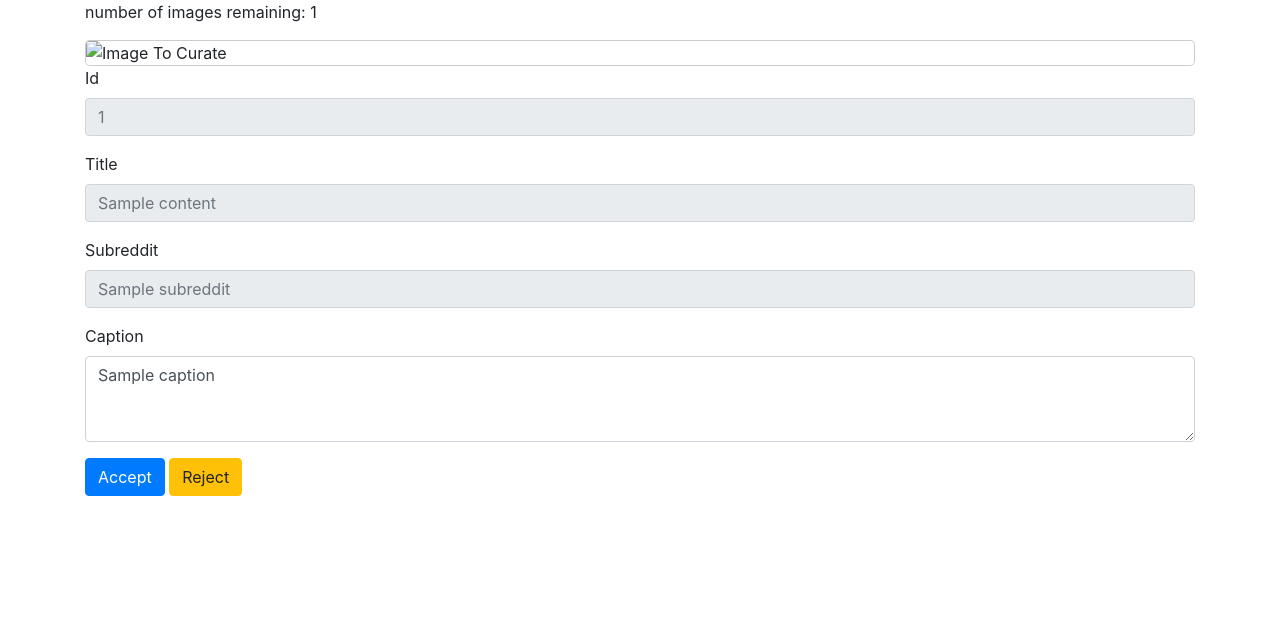
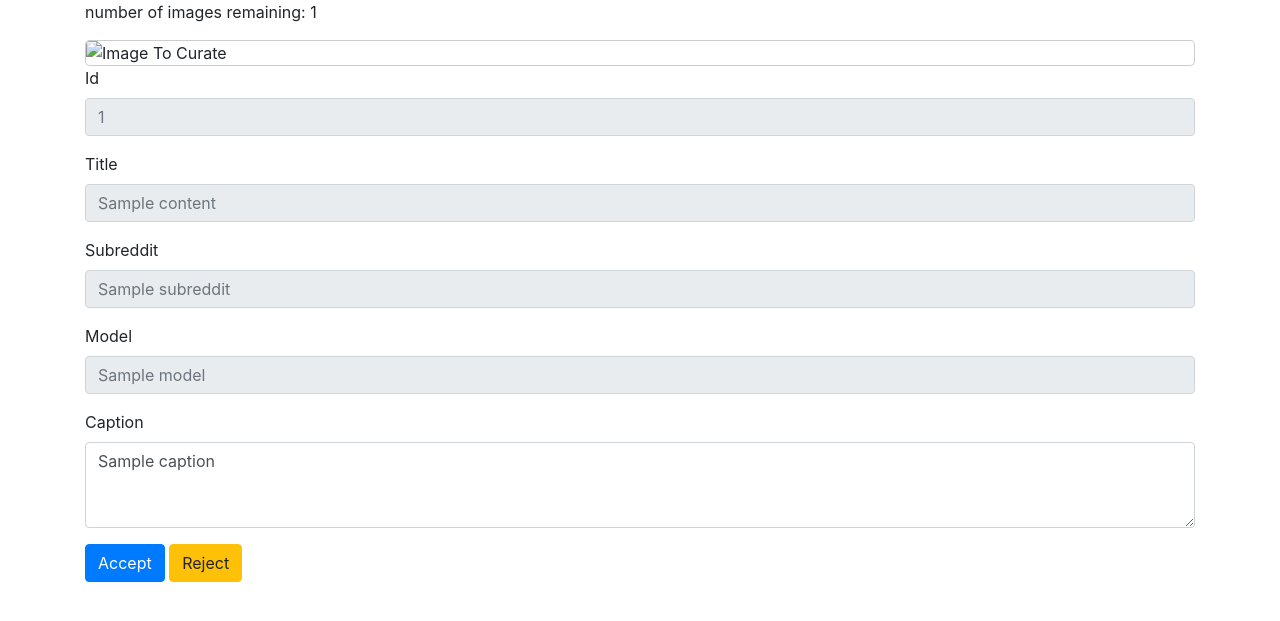
Before and after one commit to AJStangl/FlaskApp, a Flask app: template templates/home.jinja2 in a window 1280 px wide. Shown: the top 621 px of the page. Run offline with Flask 3, Linux system fonts and the light colour scheme; the template is opened without the code that fills it: most values are stand-ins (such as "Sample title", 1, 10 or a date in 2020); some libraries are stand-ins or nearby versions.

Commit message:
Template update

```diff
--- a/templates/home.jinja2
+++ b/templates/home.jinja2
@@ -2,7 +2,7 @@
 
 {% block content %}
     <div class="container">
-    <div><p>number of images remaining: {{ num_remaining }}</p></div>
+        <div><p>number of images remaining: {{ num_remaining }}</p></div>
         <div id="image-viewer">
             <img alt="Image To Curate" src={{ link }} class="modal-content" id="full-image">
         </div>
@@ -19,6 +19,10 @@
         <div class="mb-3">
             <label for="title" class="form-label">Subreddit</label>
             <input type="text" class="form-control" id="subreddit" placeholder="{{ content.subreddit }}" readonly>
+        </div>
+        <div class="mb-3">
+            <label for="model" class="form-label">Model</label>
+            <input type="text" class="form-control" id="model" placeholder="{{ content.model }}" readonly>
         </div>
         <div class="mb-3">
             <label for="caption" class="form-label">Caption</label>
```
